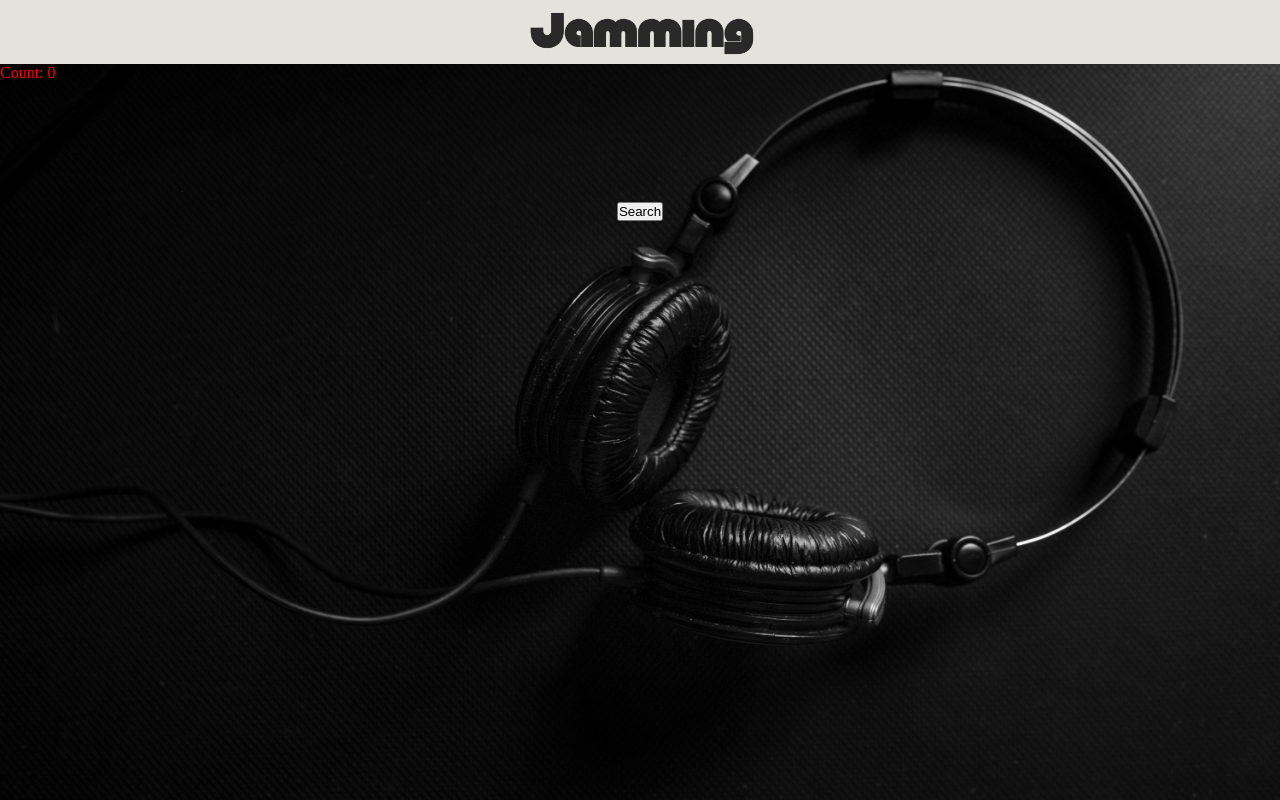
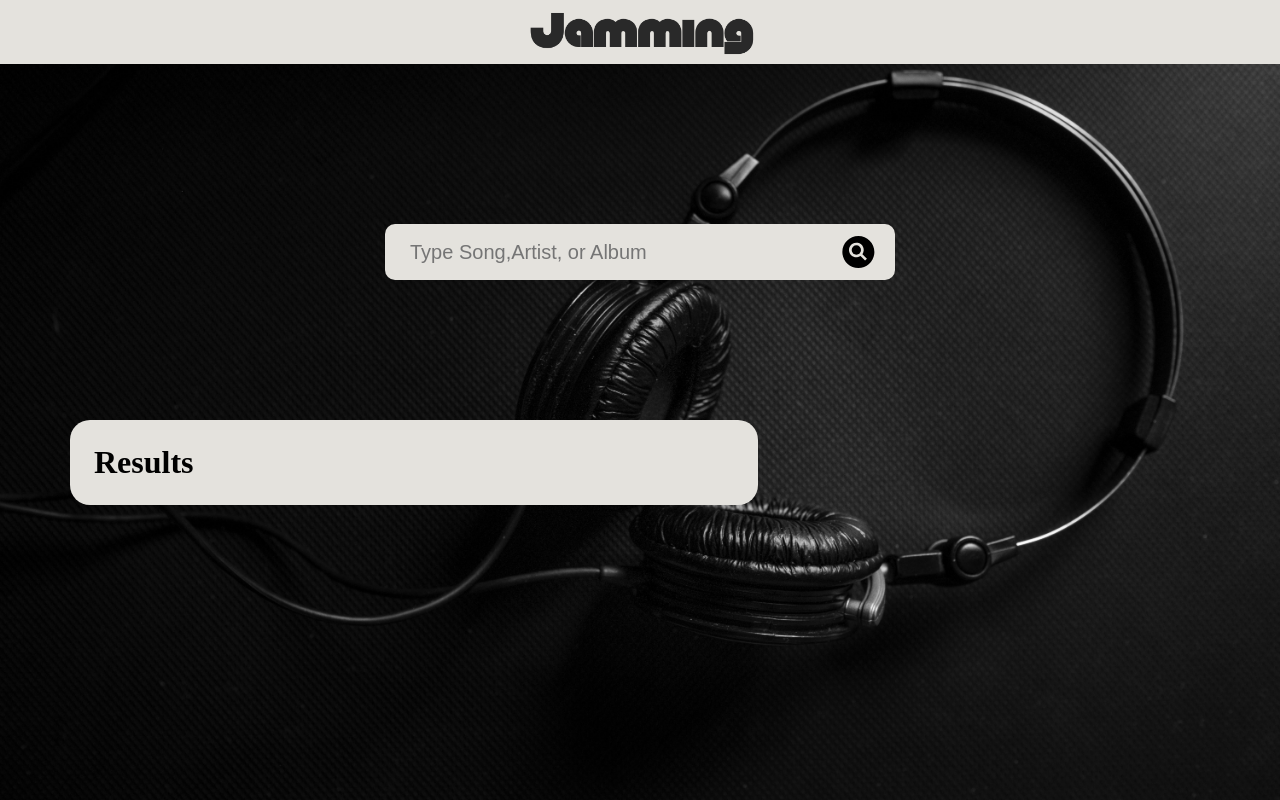
Before and after one commit to mikelemigliore/jammming, a React (Create React App) app in the folder jammming/: page / in a window 1280 px wide. Built offline with nearby package versions, Linux system fonts and the light colour scheme.

Commit message:
Fourth commit

```diff
--- a/jammming/src/App.css
+++ b/jammming/src/App.css
@@ -7,7 +7,7 @@ html {
   background-image: url("background.png");
   background-position: center;
   background-attachment: fixed;
-  background-size:cover;
+  background-size: cover;
 }
 
 img {
@@ -22,3 +22,24 @@ nav {
   background-color: #e4e2dd;
   padding: 0.5vmin;
 }
+
+.search-bar-container {
+  padding-top: 20vh;
+  width: 40%;
+  margin: auto;
+  display: flex;
+  flex-direction: column;
+  align-items: center;
+}
+
+
+@media only screen and ((max-width: 568px)) {
+  img {
+    width: 60vmin;
+    height: auto;
+  }
+
+  nav{
+    padding:2vmin;
+  }
+}
--- a/jammming/src/App.js
+++ /dev/null
@@ -1,17 +0,0 @@
-import React from "react";
-import "./App.css";
-import logo from "./logo.png";
-import Search from "./Search";
-
-function App() {
-  return (
-    <div>
-      <nav>
-        <img src={logo} alt="logo" />
-      </nav>
-        <Search />
-    </div>
-  );
-}
-
-export default App;
--- /dev/null
+++ b/jammming/src/App.jsx
@@ -0,0 +1,21 @@
+import React from "react";
+import "./App.css";
+import logo from "./logo.png";
+import SearchBar from "./components/SearchBar";
+
+function App() {
+  return (
+    <div className="App">
+      <nav>
+        <img src={logo} alt="logo" />
+      </nav>
+      <div>
+        <div className="search-bar-container">
+          <SearchBar />
+        </div>
+      </div>
+    </div>
+  );
+}
+
+export default App;
--- a/jammming/src/Search.css
+++ /dev/null
@@ -1,10 +0,0 @@
-button {
-    margin-top:15vmin;
-    display:block;
-    margin-left: auto;
-    margin-right: auto;
-}
-
-p{
-    color:red;
-}
--- a/jammming/src/Search.js
+++ /dev/null
@@ -1,19 +0,0 @@
-import "./Search.css";
-import React, { useState, useEffect } from "react";
-
-function Search() {
-  const [search, setSearch] = useState(0);
-
-  const musicSearch = () => {
-    setSearch(search + 1);
-  };
-
-  return (
-    <div>
-      <p>Count: {search}</p>
-      <button onClick={musicSearch}>Search</button>
-    </div>
-  );
-}
-
-export default Search;
--- /dev/null
+++ b/jammming/src/components/SearchBar.css
@@ -0,0 +1,59 @@
+
+.input-wrapper {
+  background-color: #e4e2dd;
+  width: 60vmin;
+  border-radius: 10px;
+  height: 3.5rem;
+  padding: 0 15px;
+  display: flex;
+  align-items: center;
+}
+
+input {
+  background-color: transparent;
+  border: none;
+  height: 100%;
+  font-size: 1.25rem;
+  width: 100%;
+  margin-left: 10px;
+}
+
+input:focus {
+  outline: none;
+}
+
+#icon {
+  font-size: 6vmin;
+}
+
+#icon:hover {
+  color: #e4e2dd;
+  cursor: pointer;
+  transition: 0.5s;
+}
+
+.result-text {
+  color: black;
+}
+
+.results-wrapper {
+  background-color: #e4e2dd;
+  position:absolute;
+  left:70px;
+  top:350px;
+  margin-top:70px;
+  border-radius: 20px;
+  width: 80vmin;
+  height: auto;
+  padding:3vmin;
+}
+
+/* Adjustments for tablets and below */
+@media (max-width: 768px) {
+  .results-wrapper {
+    position:absolute;
+    left:40px;
+    top:300px;
+    background-color: #e4e2dd;
+  }
+}
--- /dev/null
+++ b/jammming/src/components/SearchBar.jsx
@@ -0,0 +1,87 @@
+import React, { useState } from "react";
+import "./SearchBar.css";
+import { IoSearchCircleSharp } from "react-icons/io5";
+
+function SearchBar() {
+  const spotifyUrl = "https://api.spotify.com/v1/search";
+  const [users, setUsers] = useState([]);
+  const [input, setInput] = useState("");
+
+  const fetchData = async () => {
+    try {
+      //Post to send a request of permission in the form of an access_token to access API data
+      const authRepsonse = await fetch(
+        "https://accounts.spotify.com/api/token",
+        {
+          method: "POST",
+          headers: {
+            "Content-Type": "application/x-www-form-urlencoded",
+          },
+          body: "grant_type=client_credentials&client_id=fea0709279ed4657b71b9303bd4205f2&client_secret=1d6f9baca00448d4a06e895c2609aadc",
+        }
+      );
+      const res = await authRepsonse.json();
+
+      //GET  to receive the specific data indicated ion the input and using the access_token as credentials
+      const urlToFetch = `${spotifyUrl}?q=remaster%2520track%3ADoxy%2520artist%3A${input}&type=track`;
+      const response = await fetch(urlToFetch, {
+        headers: {
+          Authorization: "Bearer " + res.access_token,
+        },
+      });
+
+      const data = await response.json();
+
+      console.log(data);
+      setUsers(data.tracks.items);
+    } catch (error) {
+      console.error("Error fetching data:", error);
+    }
+  };
+
+  const handleKeyDown = (event) => {
+    if (event.key === "Enter") {
+      fetchData();
+    }
+  };
+
+  return (
+    <>
+      <div className="input-wrapper">
+        <input
+          id="search"
+          placeholder="Type Song,Artist, or Album"
+          onChange={(e) => setInput(e.target.value)}
+          onKeyDown={handleKeyDown}
+        />
+        <IoSearchCircleSharp id="icon" onClick={fetchData} />
+      </div>
+      <div className="results-wrapper">
+        <h1>Results</h1>
+        {users.map((track) => (
+          <div key={track.id} className="result-text">
+            {track.name}
+          </div>
+        ))}
+      </div>
+    </>
+  );
+}
+
+export default SearchBar;
+
+// In your fetchData function, the POST and GET requests are used sequentially to first authenticate with the Spotify API and then retrieve data based on the authentication provided by the first request. Here's a step-by-step breakdown of how these two requests correlate and work together in your context:
+
+// 1. POST Request: Authentication
+// Purpose: The initial POST request is made to the Spotify token endpoint (https://accounts.spotify.com/api/token). The goal here is to authenticate your application by proving that it has the credentials (client ID and client secret) to access the Spotify API. This is necessary because Spotify requires a valid access token for most of its API endpoints to ensure that requests are authorized.
+// Data Sent: This request sends the client ID and client secret, along with the grant_type parameter set to client_credentials, which tells Spotify that your application is using the Client Credentials OAuth flow. This is typical for server-to-server authentication where no user data is required, just access to general, non-user-specific information like fetching songs from a particular artist.
+// Response Received: If the credentials are valid, Spotify responds with a JSON object that includes an access token. This access token is essentially a temporary "key" that your application will use to access other Spotify API endpoints.
+// 2. GET Request: Data Retrieval
+// Purpose: Once you have the access token, the GET request is made to fetch data from the Spotify API. In your specific example, this might be used to retrieve tracks related to a particular search query. This request is where you actually use the access token obtained from the POST request.
+// Headers and Authentication: The GET request includes an Authorization header, which uses the access token in the format Bearer ${access_token}. This header is crucial as it proves to the Spotify API that your request is authorized to access the data. Without this header, or if the token is invalid or expired, Spotify would reject the request.
+// Data Retrieved: The specific endpoint and the parameters you include in the URL determine what data you get back. For instance, if you're querying the /v1/search endpoint with parameters related to an artist and track, Spotify returns data that matches your query, typically in JSON format.
+// How They Correlate:
+// Sequential Dependency: The GET request depends on the success of the POST request. Without a successful POST request that provides a valid access token, the GET request cannot authenticate properly and will fail to retrieve the desired data.
+// Use of the Access Token: The direct correlation is that the access token acquired from the POST request must be used in the Authorization header of the GET request. This is a typical pattern in OAuth-secured APIs where a token obtained through a "token endpoint" (via a POST request) is used for subsequent API interactions (via GET or other HTTP methods).
+// Error Handling: Both requests should ideally include error handling. If the POST request fails, the application should not attempt the GET request since it won't have a valid token. Similarly, the GET request should handle errors that might arise due to issues like an expired token, insufficient permissions, or network problems.
+// By understanding the role and correlation of these requests, you can effectively manage interactions with APIs that require OAuth authentication, like Spotify. This method ensures secure and authorized access to APIs while maintaining the confidentiality and integrity of both the credentials and the data accessed.
--- /dev/null
+++ b/package.json
@@ -0,0 +1,5 @@
+{
+  "dependencies": {
+    "react-icons": "^5.2.1"
+  }
+}
```
Also changed, not shown: jammming/src/Results.js (deleted, +0 -8 lines), jammming/src/Results.css (deleted), 1 other file (tests, documents, lock files or other folders).
